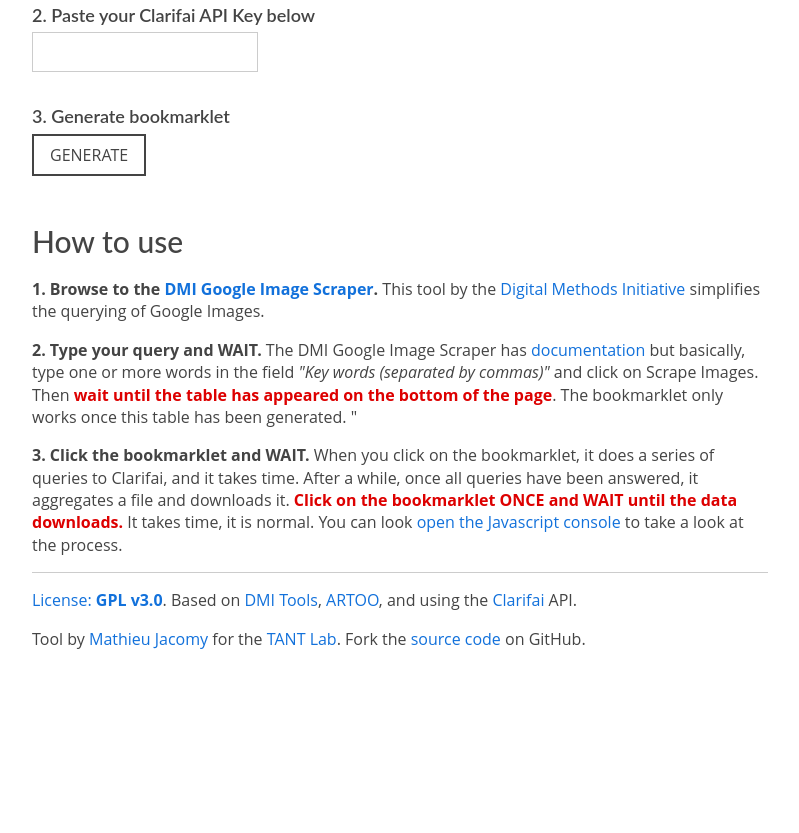
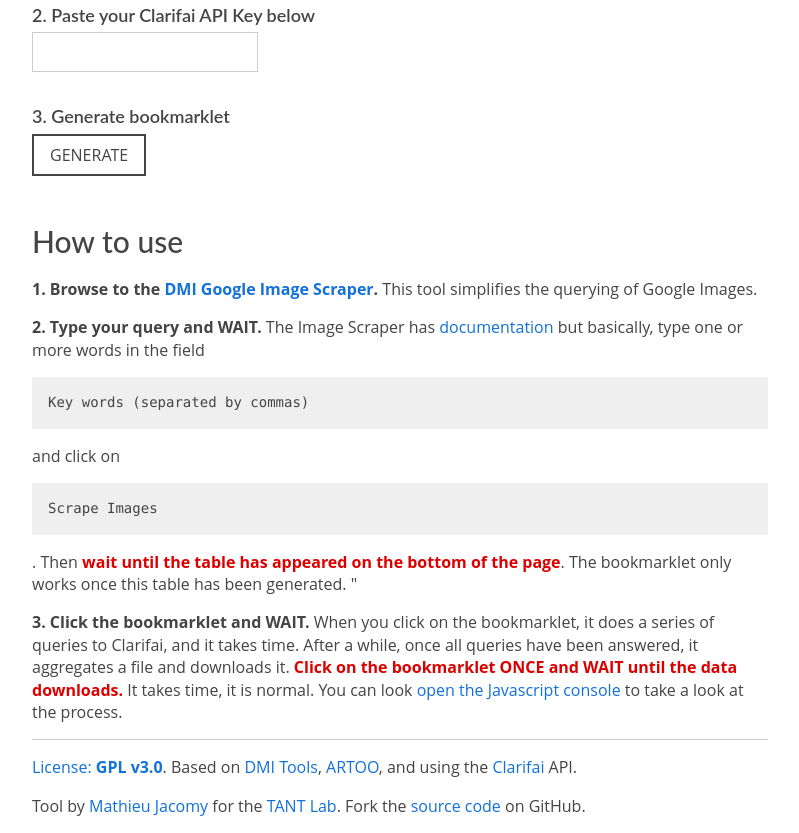
Before and after one commit to jacomyma/google-image-dmi-clarifai, a plain HTML site: page index.html in a window 1280 px wide. Shown: the part 736-1569 px from the top of the page, without its empty margins (240-1039 px from the left). Before the commit the page ends 1402 px from the top, so only its background shows below. Drawn offline with Linux system fonts and the light colour scheme.

Commit message:
minor tweaks

```diff
--- a/index.html
+++ b/index.html
@@ -94,10 +94,10 @@
     <h2>How to use</h2>
     <p>
       <strong>1. Browse to the <a href="https://tools.digitalmethods.net/beta/googleImages/" target="_blank">DMI Google Image Scraper</a>.</strong>
-      This tool by the <a href="https://wiki.digitalmethods.net/">Digital Methods Initiative</a> simplifies the querying of Google Images.
+      This tool simplifies the querying of Google Images.
     </p>
     <p>
-      <strong>2. Type your query and WAIT.</strong> The DMI Google Image Scraper has <a href="https://wiki.digitalmethods.net/Dmi/ToolGoogleImagesScraper">documentation</a> but basically, type one or more words in the field <em>"Key words (separated by commas)"</em> and click on Scrape Images. Then <strong style="color:#D00">wait until the table has appeared on the bottom of the page</strong>. The bookmarklet only works once this table has been generated.
+      <strong>2. Type your query and WAIT.</strong> The Image Scraper has <a href="https://wiki.digitalmethods.net/Dmi/ToolGoogleImagesScraper">documentation</a> but basically, type one or more words in the field <pre>Key words (separated by commas)</pre> and click on <pre>Scrape Images</pre>. Then <strong style="color:#D00">wait until the table has appeared on the bottom of the page</strong>. The bookmarklet only works once this table has been generated.
 "
 
     </p>
```
